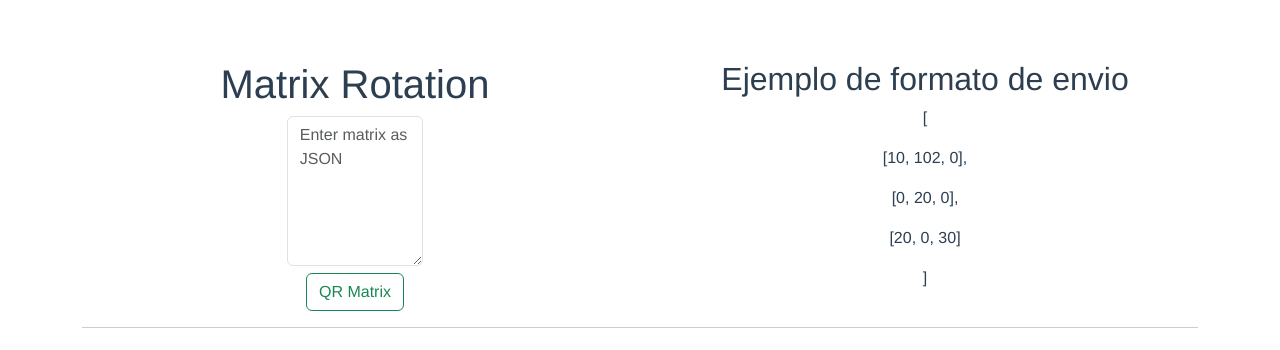
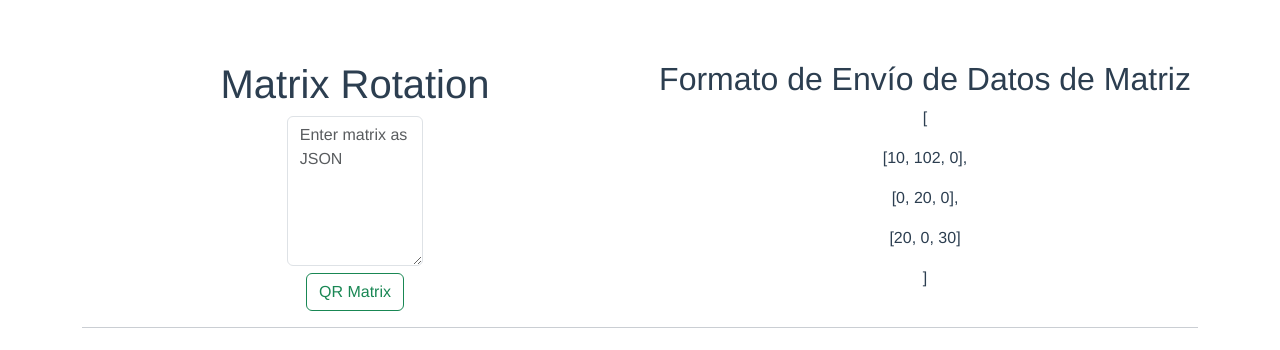
Before and after one commit to CristhianZg19/frontned-matrix, a Vue app: page / in a window 1280 px wide. Shown: the top 350 px of the page. Built offline with nearby package versions, Linux system fonts and the light colour scheme.

Commit message:
example format send

```diff
--- a/src/components/Home.vue
+++ b/src/components/Home.vue
@@ -23,7 +23,7 @@
         </form>
       </div>
       <div class="col">
-        <h2>Ejemplo de formato de envio</h2>
+        <h2>Formato de Envío de Datos de Matriz</h2>
         <p>[ </p>
         <p>[10, 102, 0],</p>
         <p> [0, 20, 0],</p>
```
